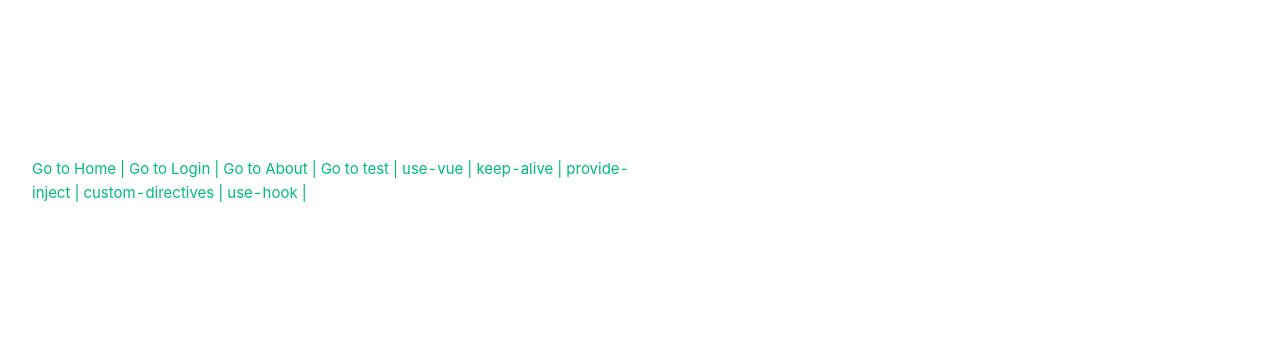
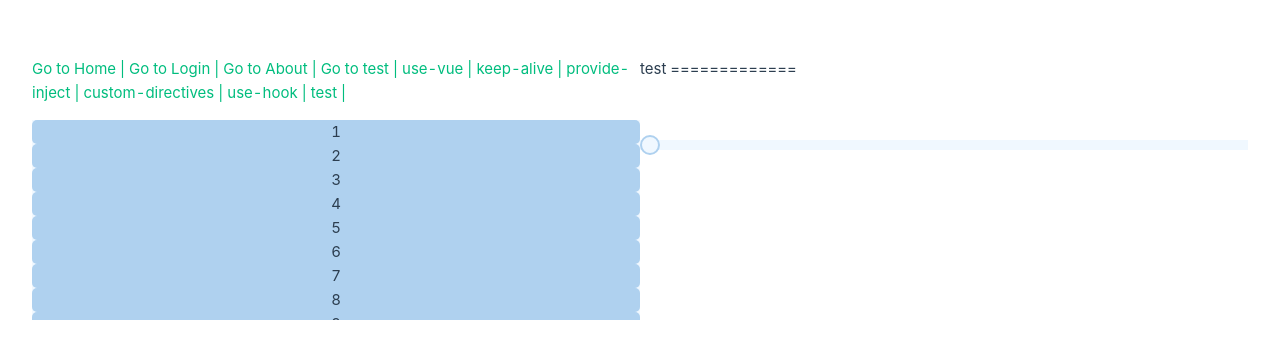
Before and after one commit to AnnaAllen/vue3-demo, a Vue app: page /test in a window 1280 px wide. Shown: the part 212-570 px from the top of the page. Built offline with nearby package versions, Linux system fonts and the light colour scheme.

Commit message:
手动滚动

```diff
--- a/src/App.vue
+++ b/src/App.vue
@@ -15,6 +15,8 @@
     <router-link to="/custom-directives">custom-directives | </router-link>
     <!-- 自定义hooks -->
     <router-link to="/use-hook">use-hook | </router-link>
+    <!-- 测试 -->
+    <router-link to="/test">test | </router-link>
   </p>
   <!-- 路由出口 -->
   <!-- 路由匹配到的组件将渲染在这里 -->
--- a/src/router/index.ts
+++ b/src/router/index.ts
@@ -74,6 +74,11 @@ const router = createRouter({
       name: 'use-hook',
       component: () => import('@/views/hooks/use-hooks.vue')
     },
+    {
+      path: '/test',
+      name: 'test',
+      component: () => import('@/views/test.vue')
+    },
   ]
 })
 
--- a/src/views/test.vue
+++ b/src/views/test.vue
@@ -1,13 +1,112 @@
 <template>
-  <div>
-
+  <div>test =============</div>
+  <div class="big-box" ref="line" @scroll="getScrollTop">
+    <div class="height-box" ref="height">
+      <div class="box" v-for="item in 100" :key="item">{{ item }}</div>
+    </div>
+  </div>
+  <div class="line" @mousedown="mousedownLine" ref="progressBar">
+    <div
+      class="main-line"
+      :style="{
+        width: `${lineWidth}%`
+      }"
+    />
+    <div class="cicle" :style="{ left: `${left}px` }" @mousedown="mousemoveCicle"></div>
   </div>
 </template>
 
 <script setup lang="ts">
+import { onMounted, ref } from 'vue'
+import { useEventListener } from '@vueuse/core'
 
+/**
+ * 1. 获取滚动条滚动的距离相对高度的百分比
+ * 2. 计算进度条步进的长度
+ */
+let lineWidth = ref(0)
+let left = ref(0)
+const line = ref<HTMLDivElement>()
+const height = ref<HTMLDivElement>()
+const progressBar = ref<HTMLDivElement>()
+const bodyElement = document.querySelector('body')
+
+const getScrollTop = () => {
+  const divHeight = height.value && height.value.offsetHeight
+  if (!divHeight || !progressBar.value) return
+  lineWidth.value = line.value ? (line.value.scrollTop / divHeight) * 100 : 0
+  left.value = (lineWidth.value * progressBar.value.offsetWidth) / 100 - 10
+}
+
+// 进度条中鼠标按下
+const mousedownLine = (e: MouseEvent) => {
+  console.log(e, e.clientX, '鼠标按下')
+  left.value = e.clientX - 40
+}
+
+// 进度条圆点中鼠标按下
+let mousemoveEvent = ref<Function>(() => {})
+const mousemoveCicle = (e: MouseEvent) => {
+  const divHeight = height.value && height.value.offsetHeight
+  // 注册鼠标移动监听事件
+  mousemoveEvent.value = useEventListener(bodyElement, 'mousemove', (evt: MouseEvent) => {
+    if (!height.value) return
+    // 使用offsetX会出现抖动
+    if (evt.clientX > 0 && progressBar.value && divHeight && line.value) {
+      left.value =
+        evt.clientX - 40 > progressBar.value.offsetWidth - 10
+          ? progressBar.value.offsetWidth - 20
+          : evt.clientX - 40 < 0
+          ? 0
+          : evt.clientX - 40
+      // 进度条滑动距离
+      lineWidth.value = ((left.value + 20) / progressBar.value.offsetWidth) * 100
+      lineWidth.value = lineWidth.value > 100 ? 100 : lineWidth.value < 0 ? 0 : lineWidth.value
+      // 滚动条滑动距离
+      line.value.scrollTop = (lineWidth.value / 100) * divHeight
+    }
+  })
+}
+
+// 监听body中的鼠标抬起事件
+const mouseupEvent = useEventListener(bodyElement, 'mouseup', (evt) => {
+  // 注销鼠标移动监听事件
+  console.log('鼠标抬起')
+  mousemoveEvent.value()
+})
 </script>
 
 <style scoped>
-
+.big-box {
+  height: 200px;
+  overflow: auto;
+  background-color: aliceblue;
+  .box {
+    background-color: rgb(175, 209, 239);
+    /* margin: 10px; */
+    display: flex;
+    justify-content: center;
+    border-radius: 5px;
+  }
+}
+.line {
+  background-color: aliceblue;
+  width: 100%;
+  height: 10px;
+  margin: 20px 0px;
+  .main-line {
+    height: 100%;
+    background-color: rgb(175, 209, 239);
+    border-radius: 5px;
+  }
+  .cicle {
+    height: 20px;
+    width: 20px;
+    background-color: aliceblue;
+    border: 2px solid rgb(175, 209, 239);
+    border-radius: 50%;
+    position: relative;
+    top: -15px;
+  }
+}
 </style>
```
Also changed, not shown: package.json (+10 -1 lines), 1 other file (tests, documents, lock files or other folders).
